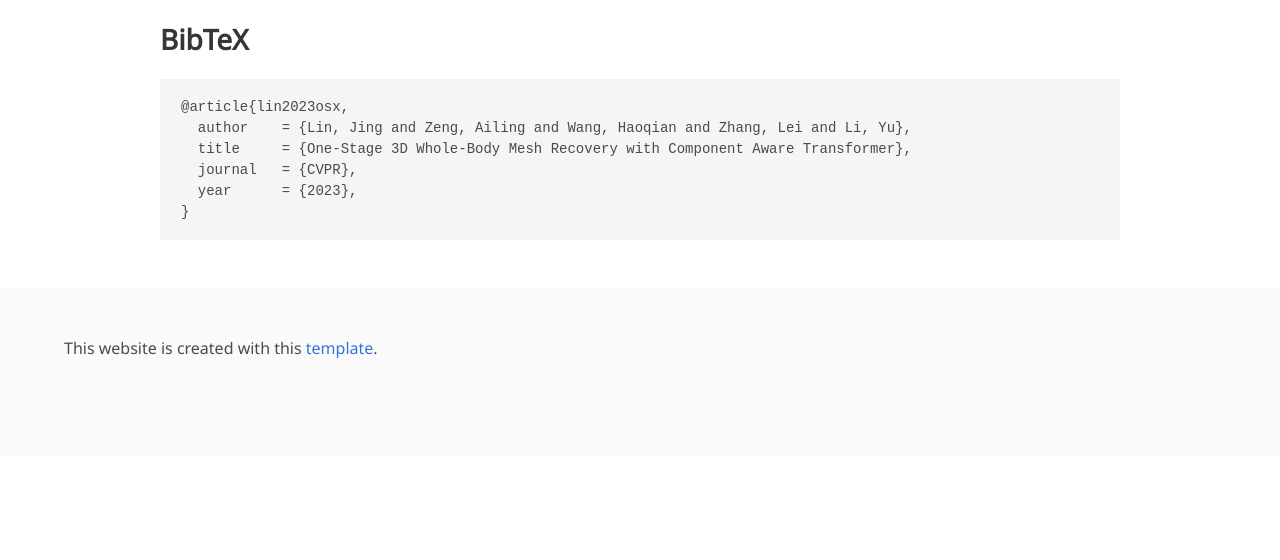
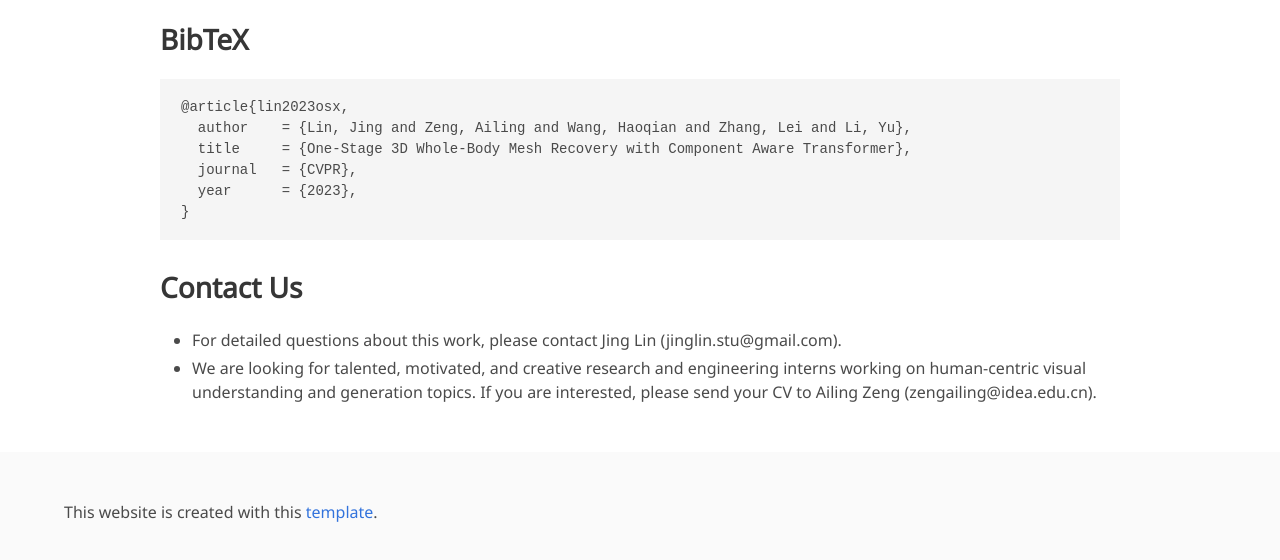
Before and after one commit to OSX-UBody/OSX-UBody.github.io, a plain HTML site: page index.html in a window 1280 px wide. Shown: the part 2632-3192 px from the top of the page. Before the commit the page ends 3088 px from the top, so only its background shows below. Drawn offline with nearby package versions, Linux system fonts and the light colour scheme; some icons are missing; a web font is replaced by a local one.

Commit message:
Update index.html

```diff
--- a/index.html
+++ b/index.html
@@ -311,6 +311,16 @@
   journal   = {CVPR},
   year      = {2023},
 }</code></pre>
+<h2 class="title">Contact Us</h2>
+<style>
+  ul {
+    list-style-type: circle;
+  }
+</style>
+<ul>
+  <li>For detailed questions about this work, please contact Jing Lin (jinglin.stu@gmail.com).</li>
+  <li>We are looking for talented, motivated, and creative research and engineering interns working on human-centric visual understanding and generation topics. If you are interested, please send your CV to Ailing Zeng (zengailing@idea.edu.cn).</li>
+</ul>
     </div>
   </section>
 
```
